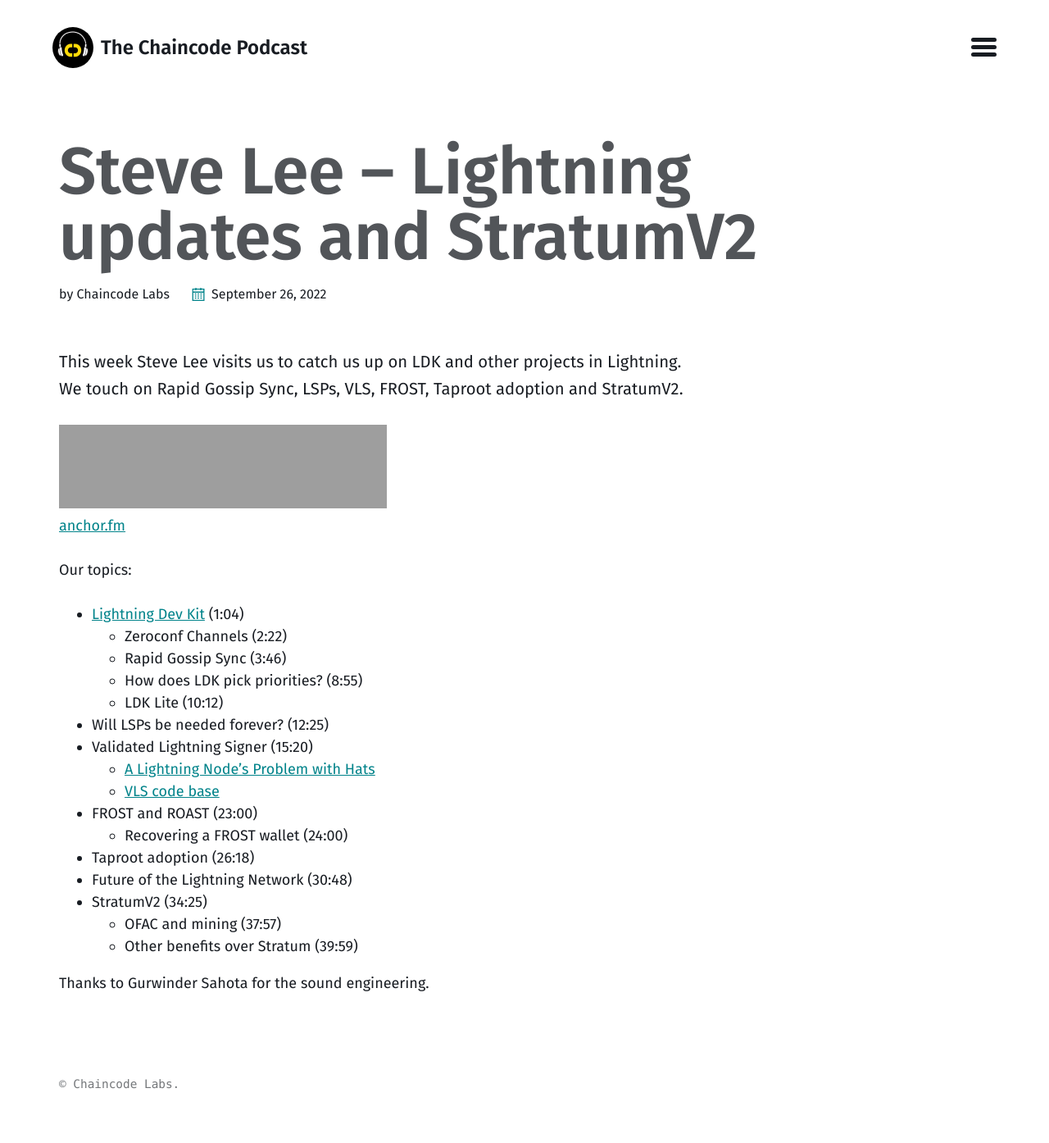
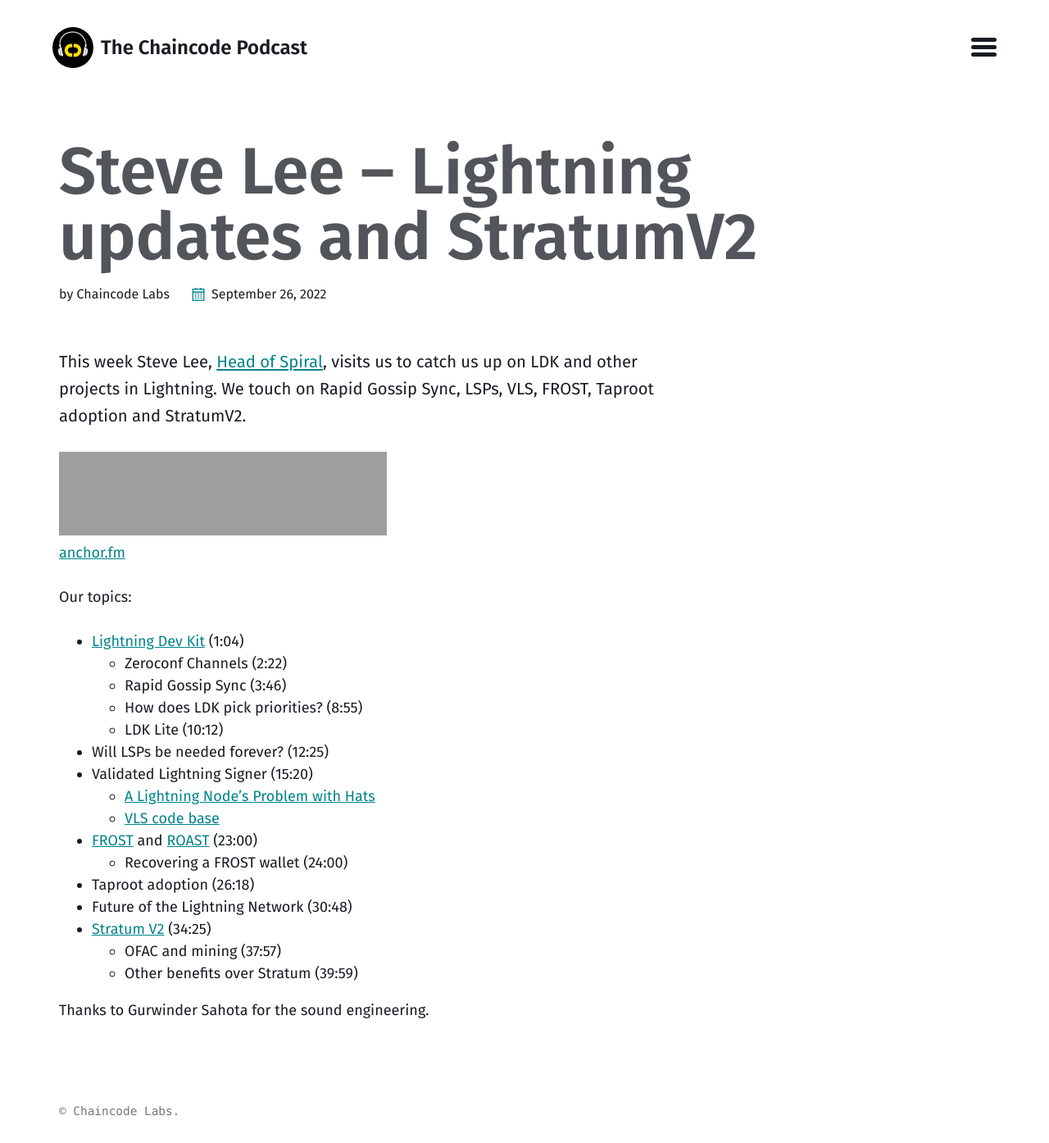
Before and after one commit to chaincodelabs/podcast-website, a Jekyll site: the page built from _posts/2022-09-26-steve-ln-stratumv2.md, in a window 1280 px wide. Shown: the whole page at 82% size. Built offline with Jekyll 4.4.1, drawn with Linux system fonts in a browser that asks for light colours; before the commit the page ends 1361 px from its top, so only the background shows below that; grey boxes are pictures that could not be loaded.

Commit message:
updated links and anchor links

```diff
--- a/_posts/2022-09-26-steve-ln-stratumv2.md
+++ b/_posts/2022-09-26-steve-ln-stratumv2.md
@@ -4,16 +4,16 @@ tags:
   - LDK
   - Lightning Network
   - VLS
-  - StratumV2
+  - Stratum V2
 ---
 
-This week Steve Lee visits us to catch us up on LDK and other projects in
+This week Steve Lee, [Head of Spiral](https://spiral.xyz/), visits us to catch us up on LDK and other projects in
 Lightning. We touch on Rapid Gossip Sync, LSPs, VLS, FROST, Taproot adoption
 and StratumV2.
 
-<iframe src="TODO" height="102px" width="400px" frameborder="0" scrolling="no"></iframe>
+<iframe src="https://anchor.fm/chaincode/embed/episodes/Steve-Lee-and-Lightning-updates--Stratum-V2---Episode-23-e1ofl4j" height="102px" width="400px" frameborder="0" scrolling="no"></iframe>
 
-[anchor.fm](TODO)
+[anchor.fm](https://spotifyanchor-web.app.link/e/fElcieA3Ftb)
 
 Our topics:
 
@@ -26,11 +26,11 @@ Our topics:
 - Validated Lightning Signer (15:20)
     - [A Lightning Node's Problem with Hats](https://www.sphinx.chat/2022/06/27/a-lightning-nodes-problem-with-hats/)
     - [VLS code base](https://gitlab.com/lightning-signer)
-- FROST and ROAST (23:00)
+- [FROST](https://crysp.uwaterloo.ca/software/frost/) and [ROAST](https://eprint.iacr.org/2022/550) (23:00)
     - Recovering a FROST wallet (24:00)
 - Taproot adoption (26:18)
 - Future of the Lightning Network (30:48)
-- StratumV2 (34:25)
+- [Stratum V2](https://braiins.com/stratum-v2) (34:25)
     - OFAC and mining (37:57)
     - Other benefits over Stratum (39:59)
 
```
